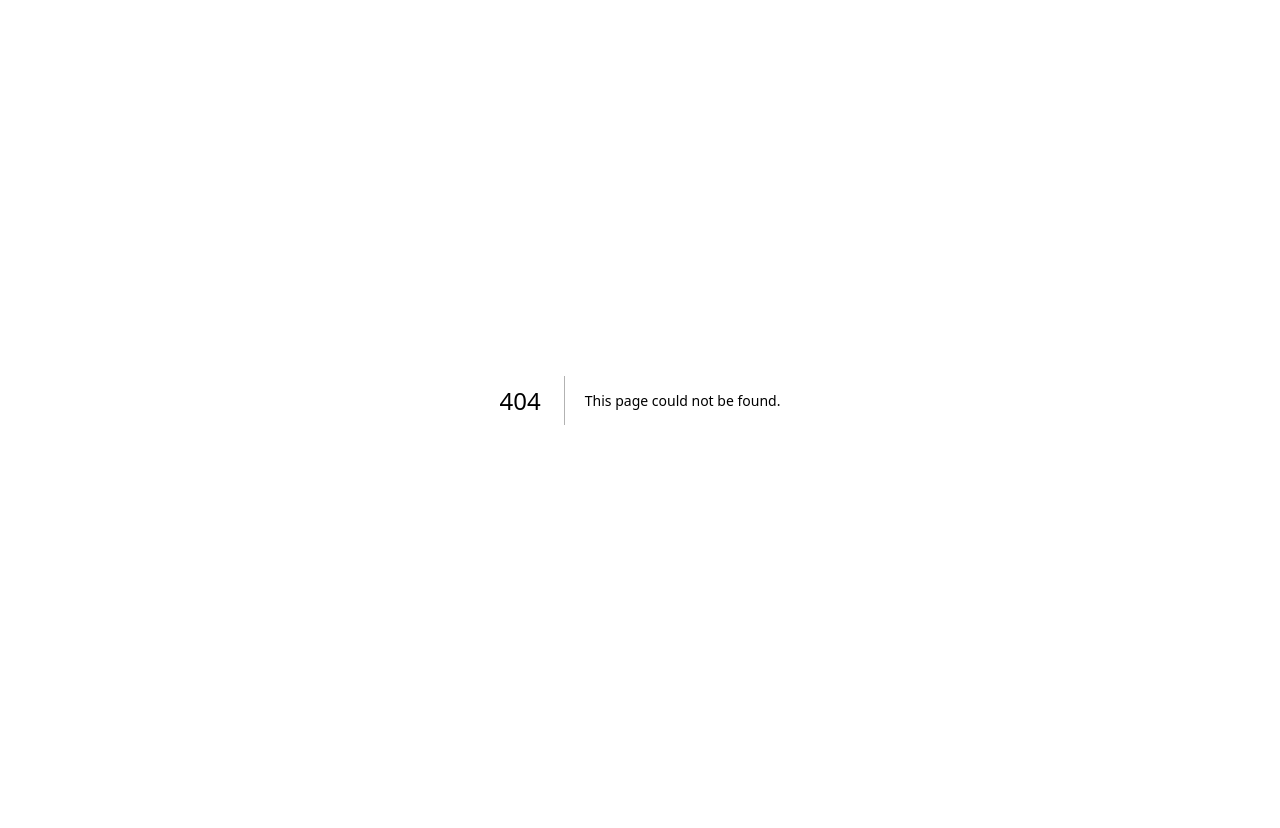
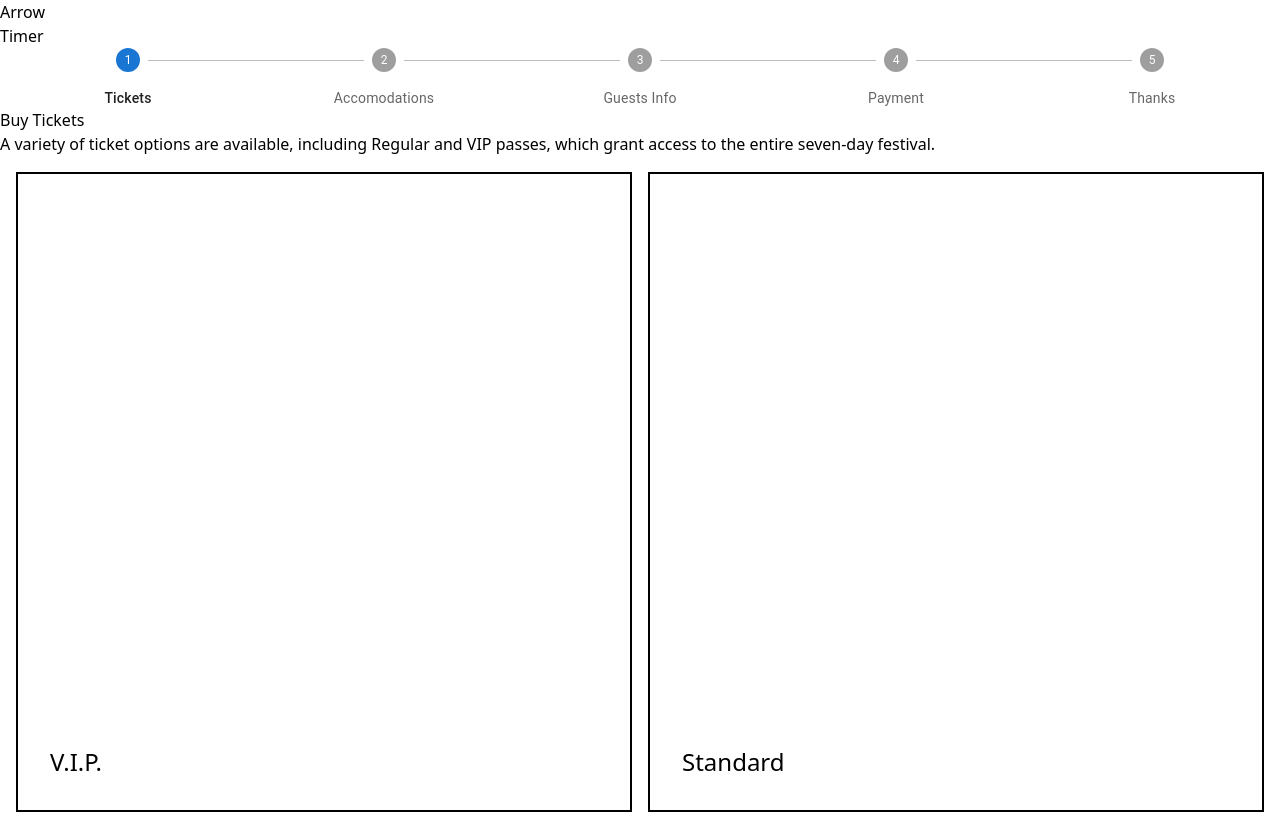
Before and after one commit to rossosofia/frontend_foofest_exam_sofia, a Next.js app: page /tickets in a window 1280 px wide. Before the commit this address had no page. Before the commit the page ends 800 px from the top, so only its background shows below. Built offline with nearby package versions, Linux system fonts and the light colour scheme.

Commit message:
stepper from mui + pages

```diff
--- /dev/null
+++ b/src/components/FlowLayout.jsx
@@ -0,0 +1,33 @@
+import { Stepper, Step, StepLabel } from "@mui/material";
+import { useRouter } from "next/router";
+
+export default function FlowLayout({ children }) {
+  const router = useRouter();
+  const steps = [
+    { label: "Tickets", path: "/tickets" },
+    { label: "Accomodations", path: "/accomodations" },
+    { label: "Guests Info", path: "/guests" },
+    { label: "Payment", path: "/payment" },
+    { label: "Thanks", path: "/thanks" },
+  ];
+
+  // Find the current step based on the current route
+  const currentStep = steps.findIndex((step) => router.pathname === step.path);
+
+  return (
+    <>
+      <div>
+        <p>Arrow</p>
+        <p>Timer</p>
+      </div>
+      <Stepper activeStep={currentStep} alternativeLabel>
+        {steps.map((step) => (
+          <Step key={step.label}>
+            <StepLabel>{step.label}</StepLabel>
+          </Step>
+        ))}
+      </Stepper>
+      {children}
+    </>
+  );
+}
--- a/src/components/SelectCard.jsx
+++ b/src/components/SelectCard.jsx
@@ -16,7 +16,7 @@ const SelectCard = ({ title, description }) => {
 
             <p className="mt-4 text-sm sm:text-base">{description}</p>
 
-            <p className="mt-8 font-bold">Read more</p>
+            <p className="mt-8 font-bold">Find Tickets</p>
           </div>
         </div>
       </a>
--- /dev/null
+++ b/src/pages/accomodations/index.jsx
@@ -0,0 +1,10 @@
+import FlowLayout from "@/components/FlowLayout";
+
+export default function Accomodations() {
+  return (
+    <FlowLayout>
+      <h1>Step 2</h1>
+      <p>This is the content for Step 2.</p>
+    </FlowLayout>
+  );
+}
--- /dev/null
+++ b/src/pages/campingsite/index.jsx
@@ -0,0 +1,33 @@
+import SelectCard from "@/components/SelectCard";
+
+export default function Campingsite() {
+  return (
+    <>
+      <h1 className="text-4xl font-bold text-center text-blue-500 py-4">
+        Choose your camping site
+      </h1>
+      <div className="grid grid-cols-1 md:grid-cols-3 gap-4 p-4">
+        <SelectCard
+          title="Viking Village"
+          description="A Nordic-themed camping area, transporting guests to the days of the Vikings with longhouses and rune-carved totems."
+        />
+        <SelectCard
+          title="Auora Acres"
+          description="A tranquil camping area featuring mesmerizing light installations, creating a magical ambiance reminiscent of the Northern Lights."
+        />
+        <SelectCard
+          title="Fjord Forest"
+          description="A serene, forested area where campers can immerse themselves in nature, inspired by the beauty of Scandinavian landscapes."
+        />
+        <SelectCard
+          title="Mytich Meadows"
+          description="A whimsical camping area, filled with colorful tents and playful sculptures inspired by Scandinavian folklore and mythology."
+        />
+        <SelectCard
+          title="Midnight Sun Santuary"
+          description="A premium camping area offering upgraded facilities, wellness activities, and a soothing ambiance, reminiscent of the Scandinavian summer nights."
+        />
+      </div>
+    </>
+  );
+}
--- /dev/null
+++ b/src/pages/guests/index.jsx
@@ -0,0 +1,10 @@
+import FlowLayout from "@/components/FlowLayout";
+
+export default function Guests() {
+  return (
+    <FlowLayout>
+      <h1>Step 3</h1>
+      <p>This is the content for Step 3.</p>
+    </FlowLayout>
+  );
+}
--- a/src/pages/index.jsx
+++ b/src/pages/index.jsx
@@ -1,34 +1,9 @@
-import Steps from "@/components/Steps";
-import SelectCard from "@/components/SelectCard";
-
 export default function Home() {
   return (
     <>
       <h1 className="text-4xl font-bold text-center text-blue-500 py-4">
         FooFest Extravaganza
       </h1>
-      <div className="grid grid-cols-1 md:grid-cols-3 gap-4 p-4">
-        <SelectCard
-          title="Viking Village"
-          description="A Nordic-themed camping area, transporting guests to the days of the Vikings with longhouses and rune-carved totems."
-        />
-        <SelectCard
-          title="Auora Acres"
-          description="A tranquil camping area featuring mesmerizing light installations, creating a magical ambiance reminiscent of the Northern Lights."
-        />
-        <SelectCard
-          title="Fjord Forest"
-          description="A serene, forested area where campers can immerse themselves in nature, inspired by the beauty of Scandinavian landscapes."
-        />
-        <SelectCard
-          title="Mytich Meadows"
-          description="A whimsical camping area, filled with colorful tents and playful sculptures inspired by Scandinavian folklore and mythology."
-        />
-        <SelectCard
-          title="Midnight Sun Santuary"
-          description="A premium camping area offering upgraded facilities, wellness activities, and a soothing ambiance, reminiscent of the Scandinavian summer nights."
-        />
-      </div>
     </>
   );
 }
--- /dev/null
+++ b/src/pages/payment/index.jsx
@@ -0,0 +1,10 @@
+import FlowLayout from "@/components/FlowLayout";
+
+export default function Payments() {
+  return (
+    <FlowLayout>
+      <h1>Step 4</h1>
+      <p>This is the content for Step 4.</p>
+    </FlowLayout>
+  );
+}
--- /dev/null
+++ b/src/pages/thanks/index.jsx
@@ -0,0 +1,10 @@
+import FlowLayout from "@/components/FlowLayout";
+
+export default function Thanks() {
+  return (
+    <FlowLayout>
+      <h1>Step 5</h1>
+      <p>This is the content for Step 5.</p>
+    </FlowLayout>
+  );
+}
--- /dev/null
+++ b/src/pages/tickets/index.jsx
@@ -0,0 +1,21 @@
+import FlowLayout from "@/components/FlowLayout";
+import SelectCard from "@/components/SelectCard";
+
+export default function Tickets() {
+  return (
+    <FlowLayout>
+      <h1>Buy Tickets</h1>
+      <p>
+        A variety of ticket options are available, including Regular and VIP
+        passes, which grant access to the entire seven-day festival.{" "}
+      </p>
+      <div className="grid grid-cols-1 md:grid-cols-2 gap-4 p-4">
+        <SelectCard
+          title="V.I.P."
+          description="VIP ticket holders will enjoy additional perks, such as exclusive lounge areas, priority access to festival attractions, and special events."
+        />
+        <SelectCard title="Standard" description="write something" />
+      </div>
+    </FlowLayout>
+  );
+}
```
